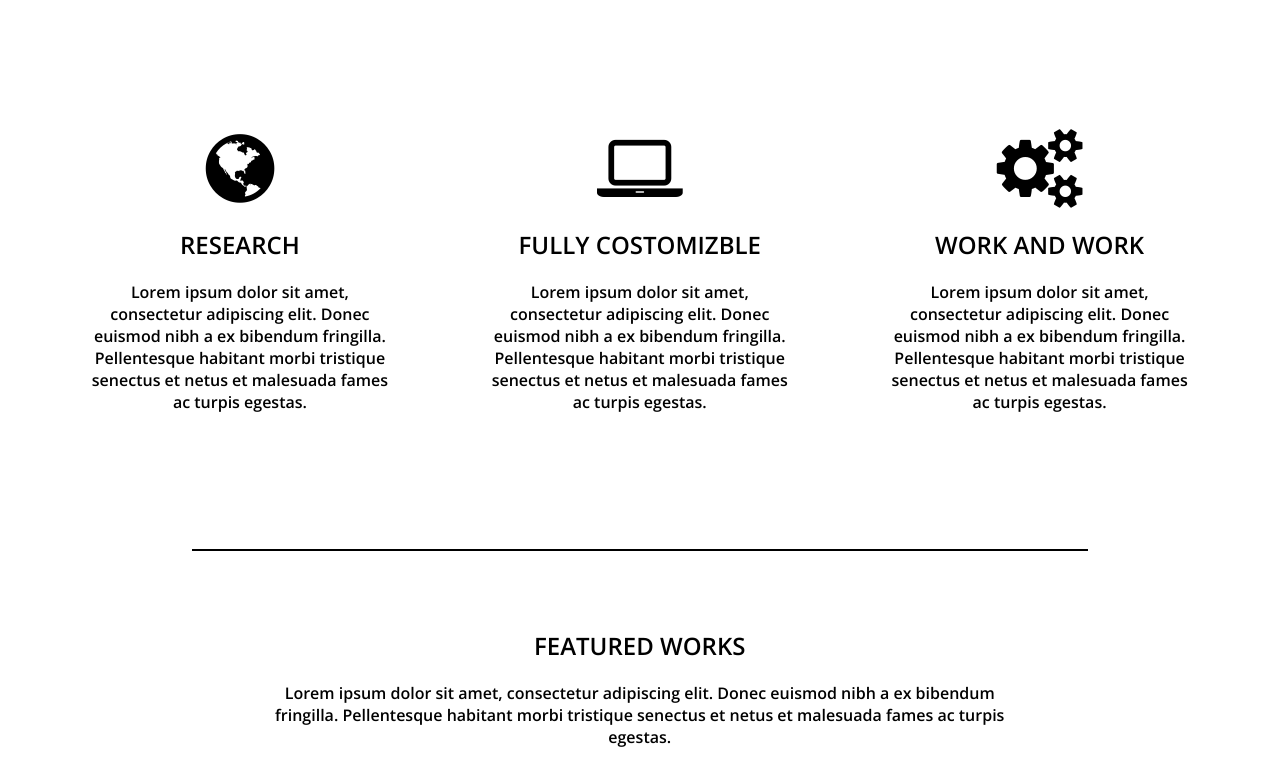
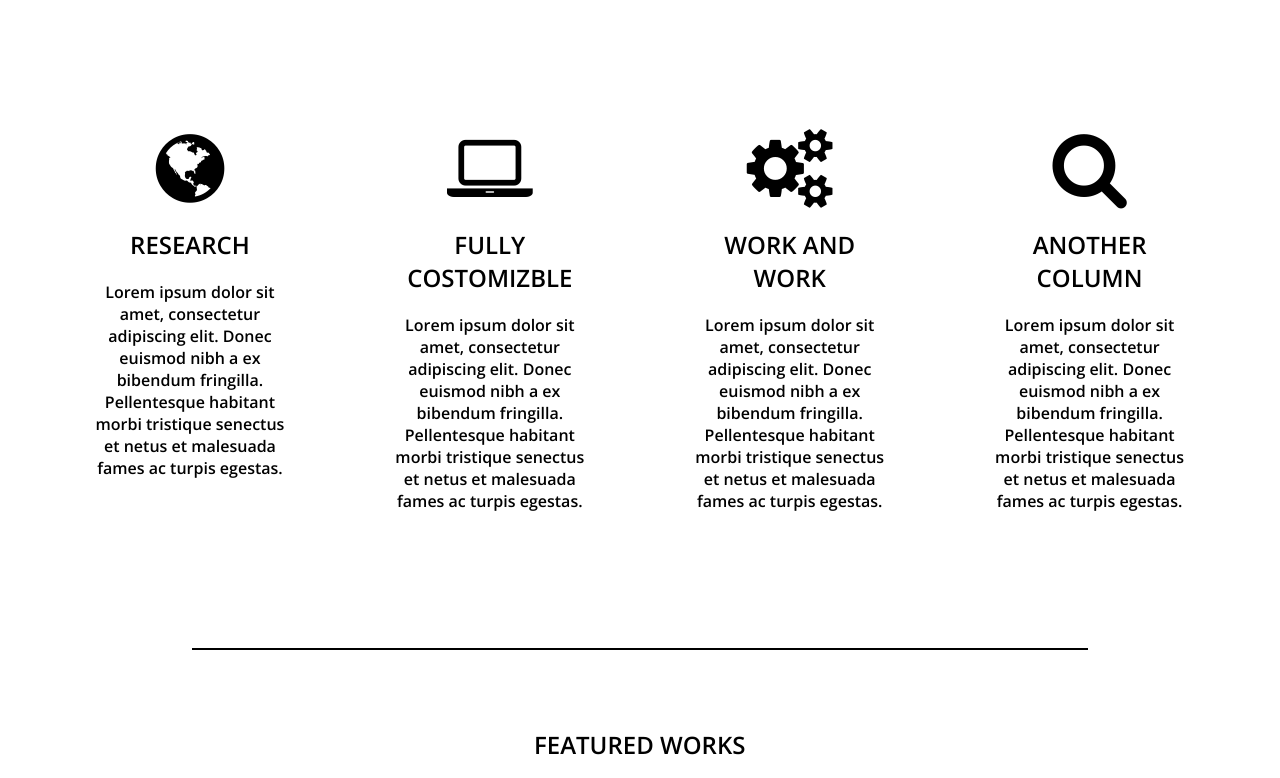
Before and after one commit to MolasFlow/kodilla-marcol-1, a website: page index.html in a window 1280 px wide. Shown: the part 872-1650 px from the top of the page. Drawn offline with nearby package versions, Linux system fonts and the light colour scheme; files that its build step writes are made by us from their sources; a web font is replaced by a local one.

Commit message:
Added another section to advantage

```diff
--- a/index.html
+++ b/index.html
@@ -30,19 +30,24 @@
 			<div class="container">
 				<!-- <div class="col-8 col-offset-2"> -->
 				<div class="row">
-					<div class="col-4 col-m-12 example1">
+					<div class="col-3 col-m-12 example1">
 						<i class="fa fa-globe" aria-hidden="true"></i>
 						<h2>research</h2>
 						<p>Lorem ipsum dolor sit amet, consectetur adipiscing elit. Donec euismod nibh a ex bibendum fringilla. Pellentesque habitant morbi tristique senectus et netus et malesuada fames ac turpis egestas. </p>
 					</div>
-					<div class="col-4 col-m-12 example2">
+					<div class="col-3 col-m-12 example2">
 						<i class="fa fa-laptop" aria-hidden="true"></i>
 						<h2>fully costomizble</h2>
 						<p>Lorem ipsum dolor sit amet, consectetur adipiscing elit. Donec euismod nibh a ex bibendum fringilla. Pellentesque habitant morbi tristique senectus et netus et malesuada fames ac turpis egestas. </p>
 					</div>
-					<div class="col-4 col-m-12 example3">
+					<div class="col-3 col-m-12 example3">
 						<i class="fa fa-cogs" aria-hidden="true"></i>
 						<h2>work and work</h2>
+						<p>Lorem ipsum dolor sit amet, consectetur adipiscing elit. Donec euismod nibh a ex bibendum fringilla. Pellentesque habitant morbi tristique senectus et netus et malesuada fames ac turpis egestas.</p>
+					</div>
+					<div class="col-3 col-m-12 example3">
+						<i class="fa fa-search" aria-hidden="true"></i>
+						<h2>another column</h2>
 						<p>Lorem ipsum dolor sit amet, consectetur adipiscing elit. Donec euismod nibh a ex bibendum fringilla. Pellentesque habitant morbi tristique senectus et netus et malesuada fames ac turpis egestas.</p>
 					</div>
 				</div>
```
